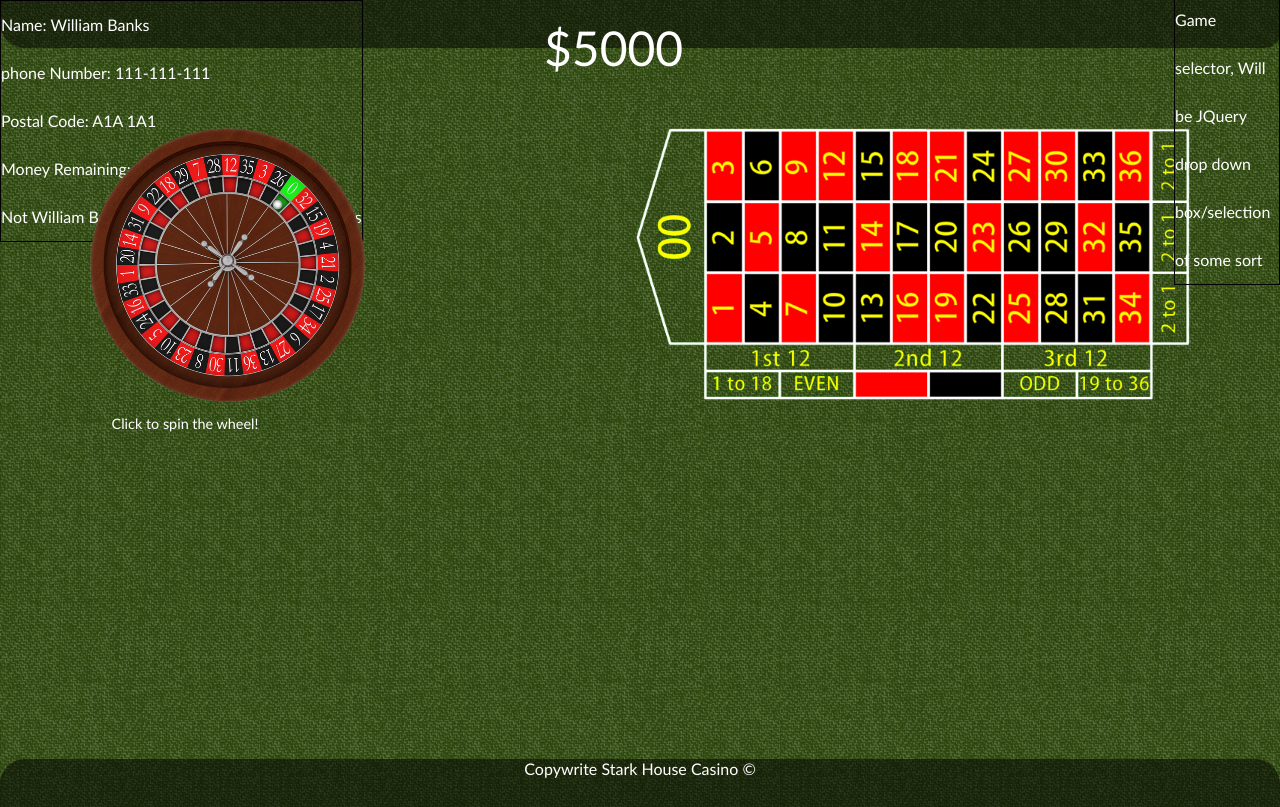
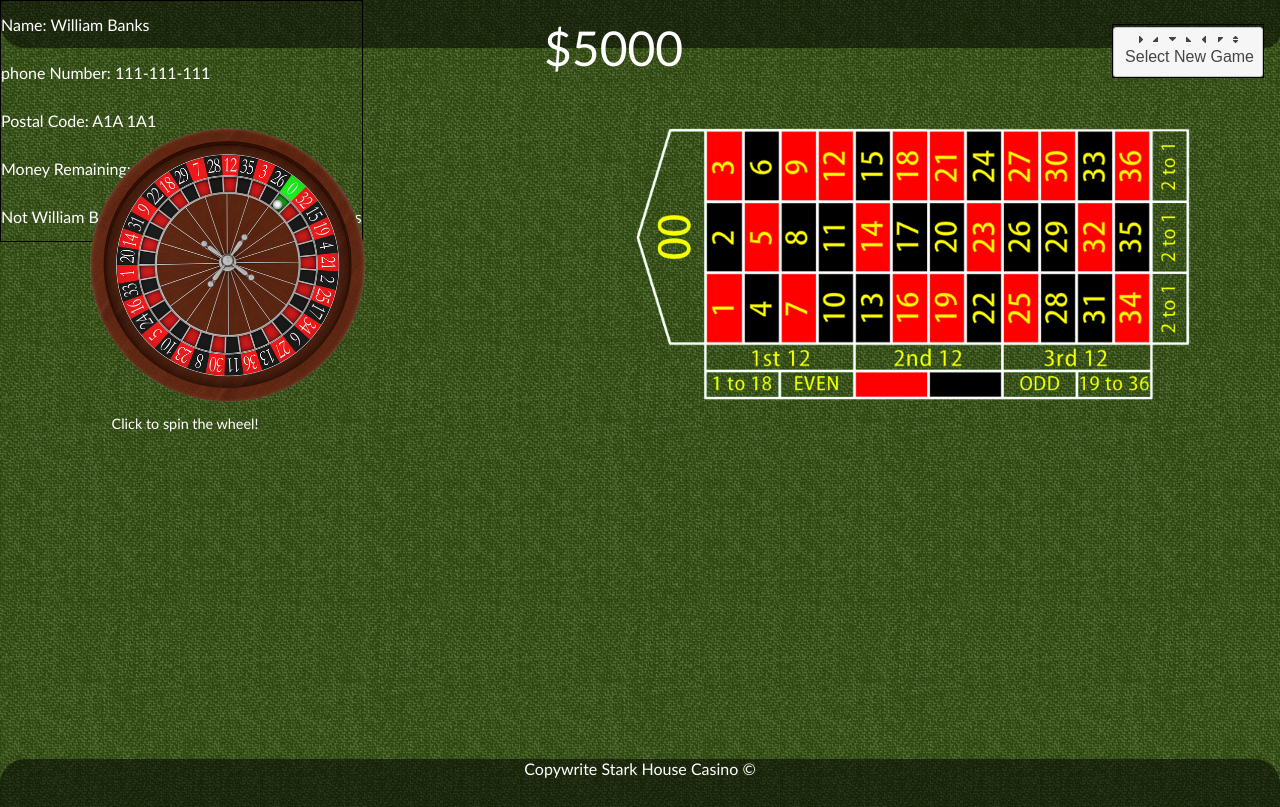
Before and after one commit to bassena/Stark, a plain HTML site: page Roulette/roulette.html in a window 1280 px wide. Drawn offline with nearby package versions, Linux system fonts and the light colour scheme.

Commit message:
Still updating template drop-down menu

```diff
--- a/Roulette/roulette.html
+++ b/Roulette/roulette.html
@@ -14,6 +14,8 @@
 <link id="mobile" href="styles/gameStylesToTablet.css" rel="stylesheet" type="text/css" media="handheld, only screen and (max-width: 800px), only screen and (max-device-width: 800px)">
 
 <link id="mobile" href="styles/gameMobileStyles.css" rel="stylesheet" type="text/css" media="handheld, only screen and (max-width: 480px), only screen and (max-device-width: 480px)">
+
+<link href="http://ajax.googleapis.com/ajax/libs/jqueryui/1.10.2/themes/smoothness/jquery-ui.css" rel="stylesheet" type="text/css">
 <!-- InstanceEndEditable -->
 <!-- Scripts/src/linking goes here -->
 <!-- InstanceBeginEditable name="scripts" -->
@@ -28,6 +30,8 @@
 </script>
 <script type="text/javascript" src="scripts/gameFunctions.js">
 </script>
+<script type="text/javascript" src="../scripts/templateScripts.js">
+</script>
 
 <!-- InstanceEndEditable -->
 
@@ -38,7 +42,14 @@
   <div id="userInfo">Name: William Banks<br/>phone Number: 111-111-111<br />Postal Code: A1A 1A1<br/>Money Remaining: $5000<br/>Not William Banks? click here to change credentials</div>
 
   <div id="moneyDiv">$5000</div>
-  <div id="gameSelector">Game selector, Will be JQuery drop down box/selection of some sort</div>
+  <div id="gameSelector">
+	<h3>Select New Game</h3>
+    	<div>
+        	<ul id="games">
+        		<li><a href="">Hurro</a></li>
+            </ul>
+        </div>
+  </div>
 </div>
 <!-- InstanceBeginEditable name="content" -->
 <div id="content">
--- a/scripts/templateScripts.js
+++ b/scripts/templateScripts.js
@@ -1,3 +1,10 @@
 $(document).ready(function(){
-	$('#gameSelector').accordion();
+	$('#gameSelector').accordion({
+		collapsible:true,
+		active: false,
+		animated:'bounceslide',
+		heightStyle: 'content'
+	});
+	$('#gameSelector > h3').addClass('ui-corner-bottom');
+	$('#games').menu();
 });
--- a/styles/baseLayout.css
+++ b/styles/baseLayout.css
@@ -34,9 +34,10 @@ a{
 
 #gameSelector{
 	float:right;
-	width:6.5em;
+	width:auto;
 	border: solid black thin;
-	margin-top:-4.8em;
+	margin-top:-3em;
+	margin-right: 1em;
 }
 
 #moneyDiv{
```
Also changed, not shown: Poker/poker.html (+3 -1 lines), 1 other file.
